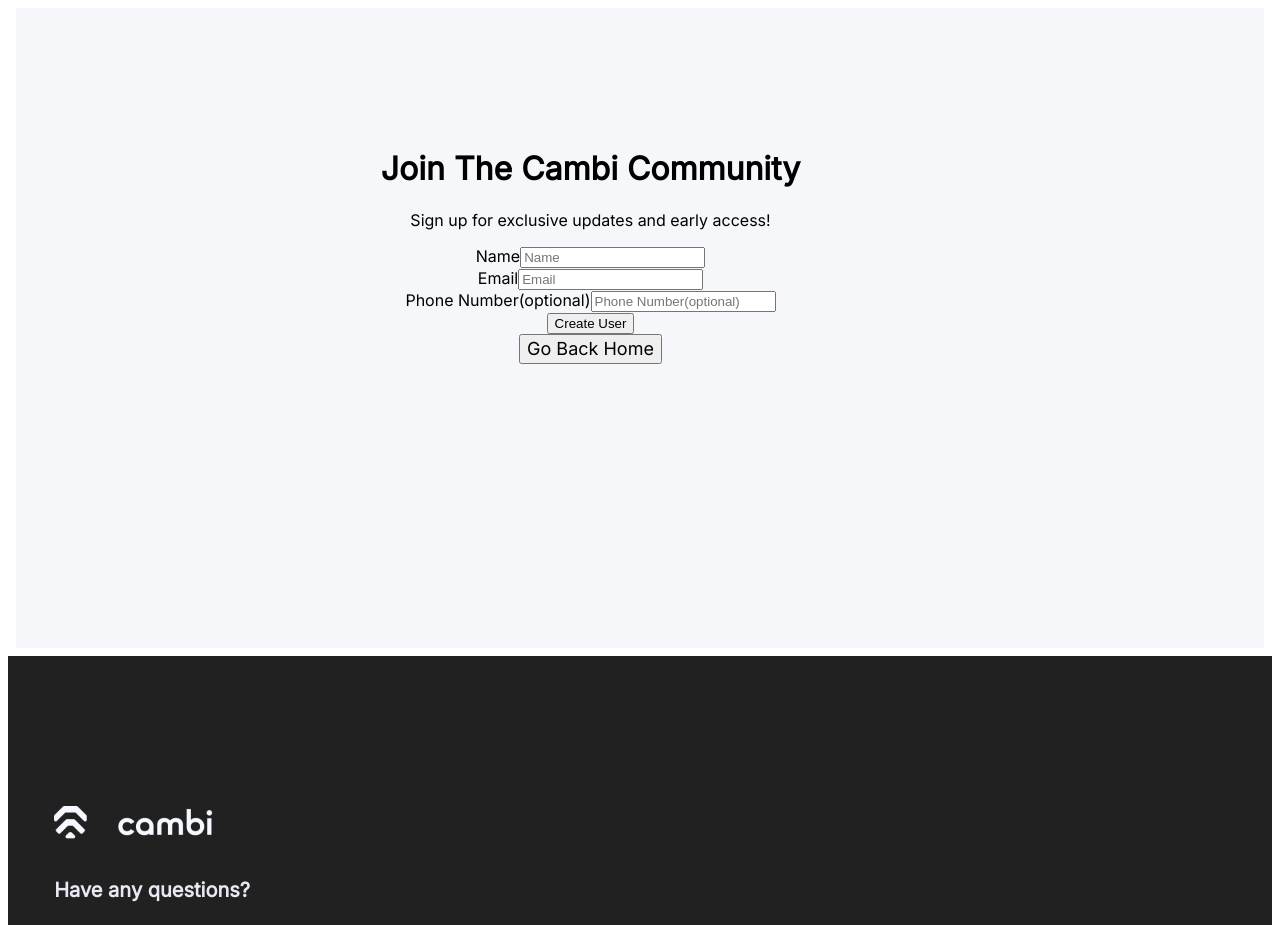
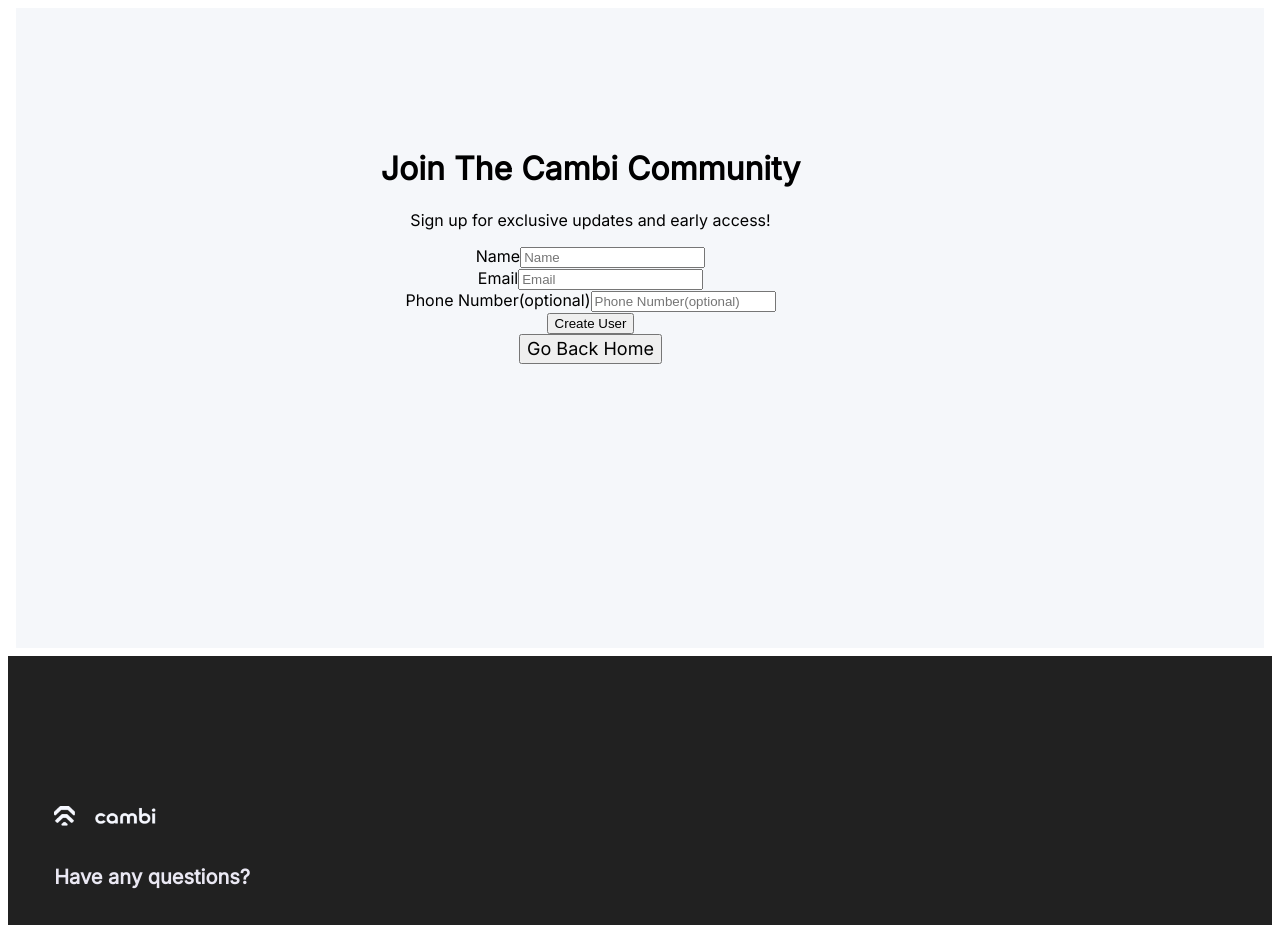
Before and after one commit to danielowenscs/cambi-website, a Vue app: page /joinus in a window 1280 px wide. Shown: the top 925 px of the page. Built offline with nearby package versions, Linux system fonts and the light colour scheme.

Commit message:
Footer changes

```diff
--- a/src/components/Footer.vue
+++ b/src/components/Footer.vue
@@ -33,11 +33,11 @@
 <style lang='scss' scoped>
 @import '@/assets/styles/styles.scss';
 
-img .logo {
+.logo {
     width: 102px;
     height: 20px;
 }
- .icon {
+.icon {
     width: 32px;
     height: 32px;
     margin-right: 32px;
```
